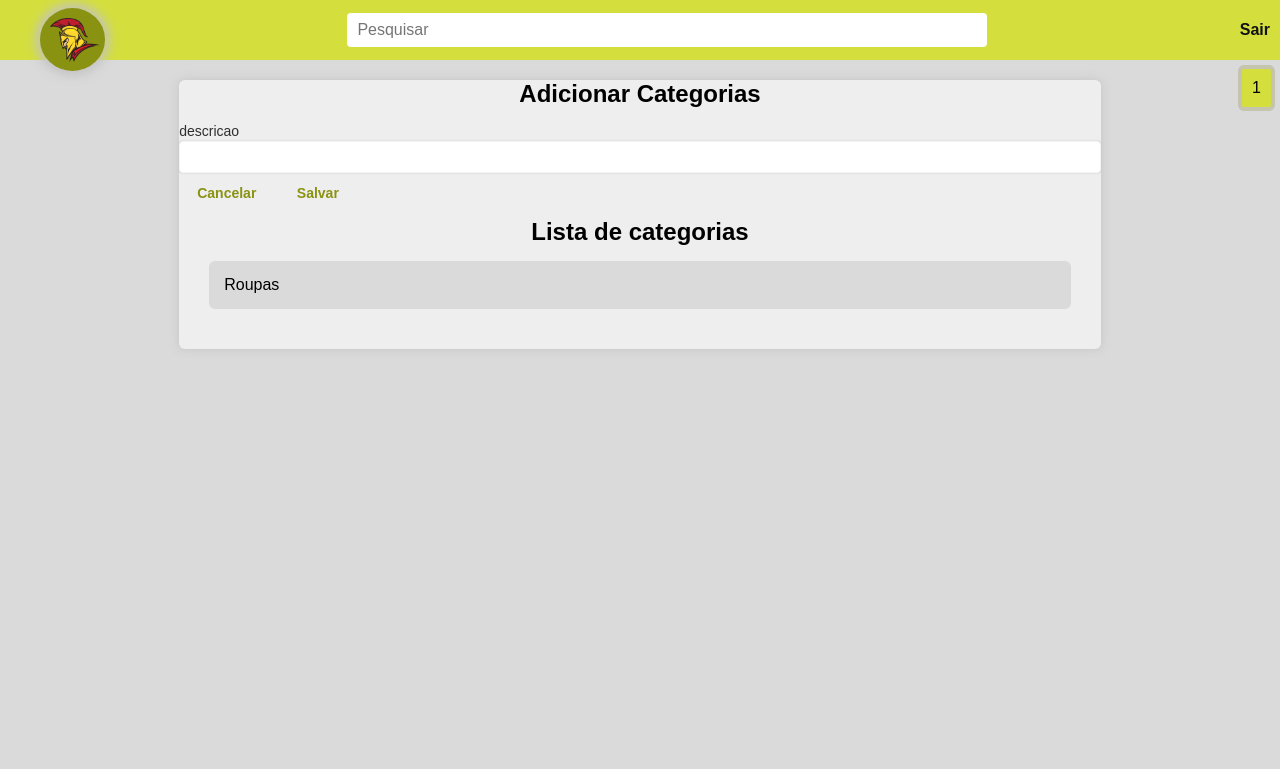
After one commit to HelderSiqueira/icatalogo-PHP, a PHP site: page /categorias/categorias.php in a window 1280 px wide. The commit adds this page. Shown: the top 769 px of the page. Run offline with PHP 8.4, Linux system fonts and the light colour scheme; a user stored in the database is signed in.

Commit message:
Versão dia 19-05-21

```diff
--- /dev/null
+++ b/categorias/categorias.css
@@ -0,0 +1,50 @@
+.categorias-container main {
+  width: 80%;
+  display: flex;
+  flex-direction: column;
+  justify-content: center;
+  margin: auto;
+  margin-top: 20px;
+  gap: 5px;
+
+  padding-bottom: 40px;
+  background-color: var(--backgroundPrimary);
+  border-radius: 6px;
+  box-shadow: 0px 0px 10px var(--boxShadow);
+}
+
+.form-categorias {
+  padding: 30px;
+  display: grid;
+  grid-template-columns: 50% 50%;
+  gap: 10px;
+  margin-bottom: 0;
+}
+
+.span2 {
+  grid-column: 1 / span 2;
+}
+
+.card-categorias {
+  margin: 0px 30px;
+  padding: 15px;
+  width: calc(100% - 60px);
+
+  display: flex;
+  flex-direction: row;
+  justify-content: space-between;
+
+  background-color: var(--backgroundSecondary);
+  border-radius: 6px;
+}
+
+.card-categorias > img {
+  width: 20px;
+
+  cursor: pointer;
+  transition: 0.2s;
+}
+
+.card-categorias > img:hover {
+  transform: scale(1.1);
+}
--- /dev/null
+++ b/categorias/categorias.php
@@ -0,0 +1,35 @@
+<!DOCTYPE html>
+<html lang="pt-br">
+<head>
+    <meta charset="UTF-8">
+    <meta http-equiv="X-UA-Compatible" content="IE=edge">
+    <meta name="viewport" content="width=device-width, initial-scale=1.0">
+    <link rel="stylesheet" href="../styles-global.css" />
+    <link rel="stylesheet" href="./categorias.css" />
+    <title>Administrar categorias</title>
+</head>
+<body>
+    <?php
+        include("../componentes/header/header.php");
+    ?>
+    <div class="content">
+        <section class="categorias-container">
+            <main>
+                <h1>Adicionar Categorias</h1>
+                <form>
+                    <div class="input-group">
+                        <label for="descricao">descricao</label>
+                        <input type="text" name="descricao" id="descricao"/>
+                    </div>
+                    <button type="button">Cancelar</button>
+                    <button type="button">Salvar</button>
+                </form>
+                <h1>Lista de categorias</h1>
+                <div class="card-categorias">
+                    Roupas
+                </div>
+            </main>
+        </section>
+    </div>
+</body>
+</html>
--- a/componentes/header/acoesLogin.php
+++ b/componentes/header/acoesLogin.php
@@ -45,12 +45,16 @@ switch ($_POST["acao"]) {
         //verificar se o usuário existe e a senha está correta
         if(!$usuario || !password_verify($senha, $usuario["senha"])){
             //se a senha estiver errada, criar uma mensagem de "usuário e/ou senha inválidos"
-            $erros = "Usuário e/ou senha inválidos";
+            $mensagem = "Usuário e/ou senha inválidos";
         }else{
             //se estiver correta, salvar o id e o nome do usuário na sessão $_SESSION
             $_SESSION["usuarioId"] = $usuario["id"];
             $_SESSION["usuarioNome"] = $usuario["nome"];
+
+            $mensagem = "Bem vindo, " . $usuario["nome"];
         }
+
+        $_SESSION["mensagem"] = $mensagem;
 
         //redirecionar para a tela de listagem de produtos
         header("location:../../produtos/index.php");
--- a/componentes/header/header.css
+++ b/componentes/header/header.css
@@ -86,3 +86,13 @@
 .container-login input {
   width: 100%;
 }
+
+.mensagem{
+  position: absolute;
+  top: 65px;
+  right: 5px;
+  padding: 10px;
+  background-color: var(--accentPrimary);
+  border: 4px solid var(--overlay);
+  border-radius: 6px;
+}
--- a/componentes/header/header.php
+++ b/componentes/header/header.php
@@ -1,11 +1,29 @@
 <?php
-    session_start();
+    if(!isset($_SESSION))session_start();
 ?>
 
-<link href="/web-backend-a/icatalogo-parte1/componentes/header/header.css" rel="stylesheet" />
+<link href="/web-backend-a/icatalogo/componentes/header/header.css" rel="stylesheet" />
+<?php
+//verifica se ha mensagem na sessao
+if(isset($_SESSION["mensagem"])){
+?>
+    <div class="mensagem">
+        <?= $_SESSION["mensagem"]; ?>
+    </div>
+    <script lang="javascript">
+        setTimeout(() => {
+            document.querySelector(".mensagem").style.display = "nome";
+        }, 4000);
+    </script>
+<?php
+    //retira mensagem da sessao
+    unset($_SESSION["mensagem"]);
+}
+?>
+</div>
 <header class="header">
     <figure>
-        <img src="/web-backend-a/icatalogo-parte1/imgs/logo.png" />
+        <img src="/web-backend-a/icatalogo/imgs/logo.png" />
     </figure>
     <input type="search" placeholder="Pesquisar" />
     <?php
--- a/produtos/acoes.php
+++ b/produtos/acoes.php
@@ -58,6 +58,9 @@ switch ($_POST["acao"]) {
         //chamamos a função de validação para verificicar se tem erros
         $erros = validarCampos();
 
+        //var_dump($_FILES);
+        //exit();
+
         //se houver erros
         if (count($erros) > 0) {
 
@@ -95,6 +98,8 @@ switch ($_POST["acao"]) {
             $mensagem = "Erro ao inserir o produto!";
         }
 
+        $_SESSION["mensagem"] = $mensagem;
+
         //redirecionamos para a página de listagem
         header("location: index.php");
 
--- a/produtos/index.php
+++ b/produtos/index.php
@@ -30,7 +30,7 @@
             ?>
             <header>
                 <button onclick="javascript:window.location.href ='./novo/'">Novo Produto</button>
-                <button>Adicionar Categoria</button>
+                <button onclick="javascript:window.location.href ='../categorias'">Adicionar Categoria</button>
             </header>
             <?php
             }
--- a/styles-global.css
+++ b/styles-global.css
@@ -46,7 +46,7 @@ footer {
   background-color: var(--backgroundSecondary);
 }
 
-input {
+input, select {
   padding: 6px 8px;
 
   border: 2px solid transparent;
```
Also changed, not shown: categorias/acoes.php (added, +72 -0 lines), categorias/index.php (added, +81 -0 lines), database/ddl.sql (+9 -2 lines), produtos/novo/index.php (+39 -5 lines), produtos/produtos.css (line endings or trailing spaces).
